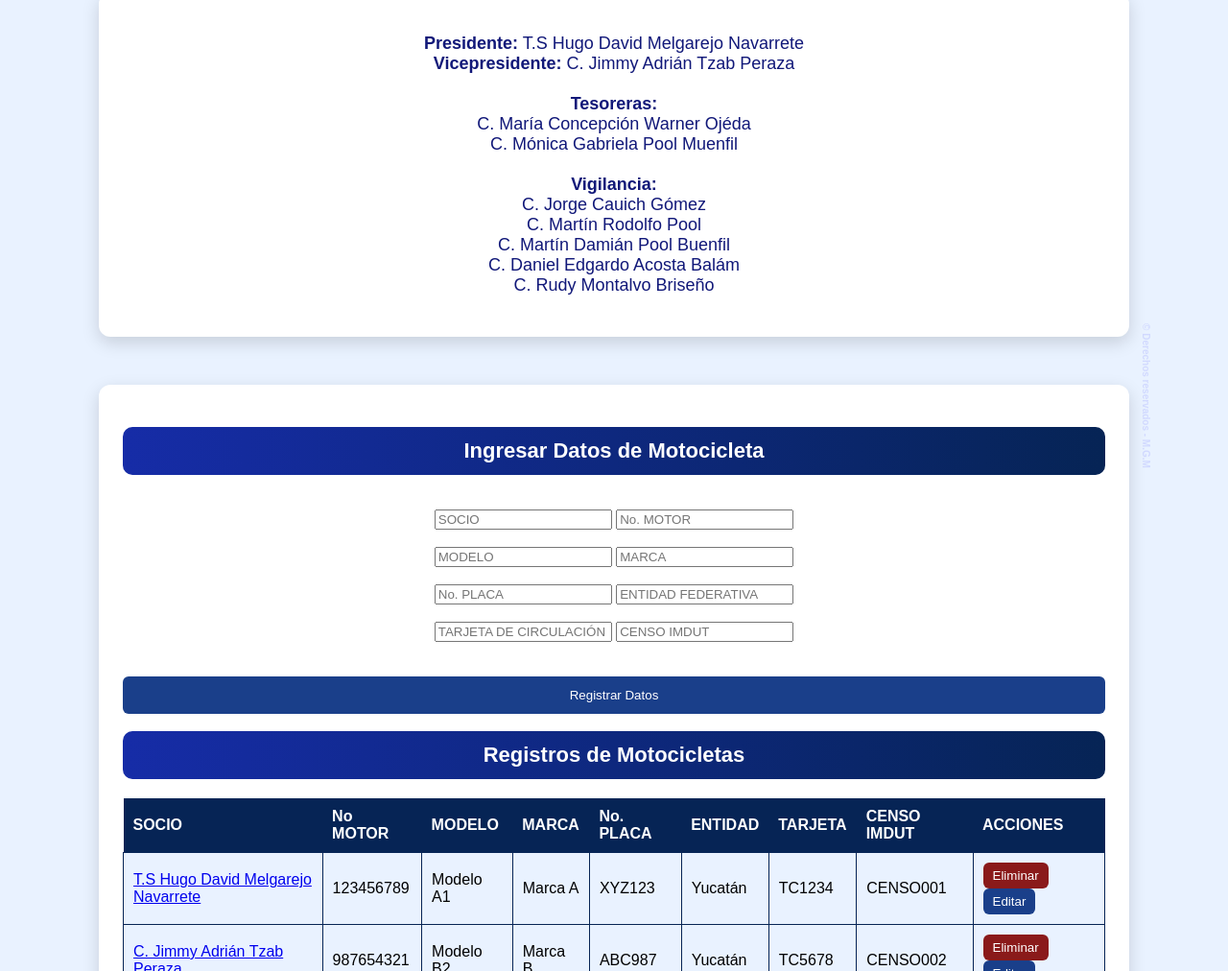
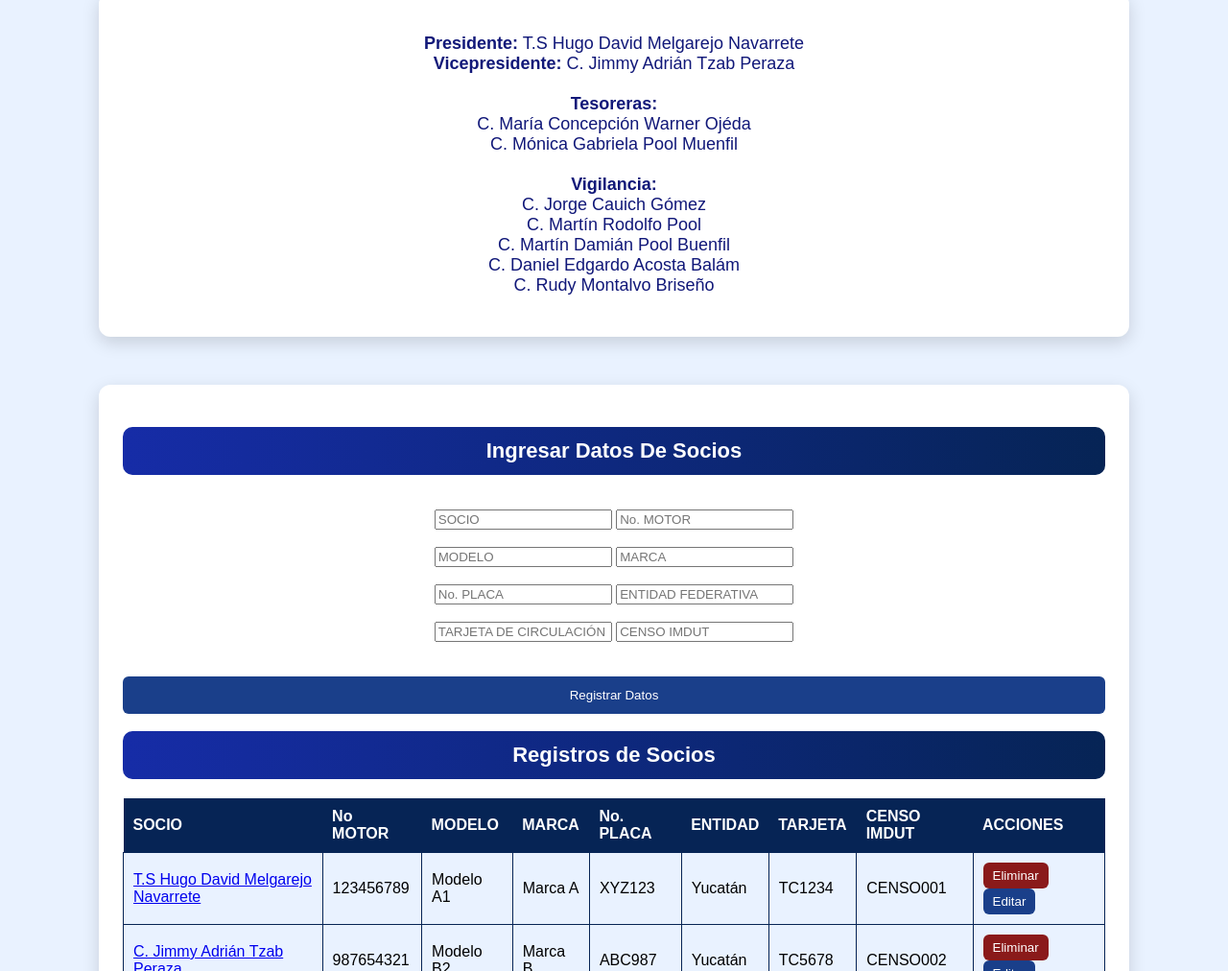
Before and after one commit to Pam-333/MotoTaxistasPam, a plain HTML site: page index.html in a window 1280 px wide. Shown: the part 372-1384 px from the top of the page at 96% size. Drawn offline with Linux system fonts and the light colour scheme.

Commit message:
Update index.html

```diff
--- a/index.html
+++ b/index.html
@@ -4,7 +4,7 @@
     <meta charset="UTF-8">
     <meta name="viewport" content="width=device-width, initial-scale=1.0">
     <title>Datos de Motocicleta</title>
-    <link rel="manifest" href="manifest.json"> <!-- Aquí está la línea agregada -->
+    <link rel="manifest" href="manifest.json">
     <style>
         body {
             font-family: Arial, sans-serif;
@@ -180,7 +180,7 @@
 </div>
 
 <div class="container">
-    <h2 class="section-title">Ingresar Datos de Motocicleta</h2>
+    <h2 class="section-title">Ingresar Datos De Socios</h2>
     <br>
 
 <center>
@@ -198,7 +198,7 @@
     </form>
 </center>
 
-    <h2 class="section-title">Registros de Motocicletas</h2>
+    <h2 class="section-title">Registros de Socios</h2>
 
     <table id="motorcycleTable">
         <thead>
@@ -431,9 +431,6 @@ document.getElementById('motorcycleForm').addEventListener("submit", e => {
 
 </script>
 
-<div class="watermark">
-    © Derechos reservados - M.G.M
-</div>
 
 </body>
 </html>
```
